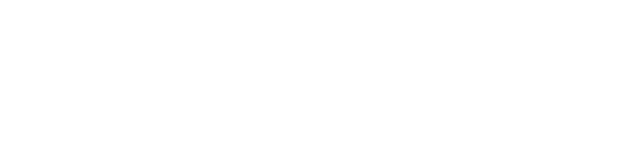
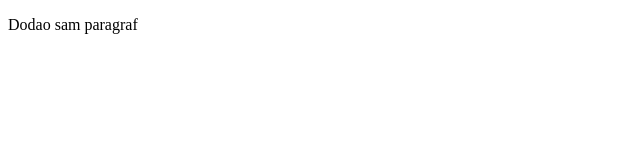
Before and after one commit to AzurBakarevic/git_test2, a plain HTML site: page index.html in a window 1280 px wide. Shown: the whole page, without its empty margins (0-640 px from the left). Drawn offline with Linux system fonts and the light colour scheme.

Commit message:
dodao sam paragraf

```diff
--- a/index.html
+++ b/index.html
@@ -6,6 +6,6 @@
     <title>Document</title>
 </head>
 <body>
-
+<p>Dodao sam paragraf</p>
 </body>
 </html>
```
